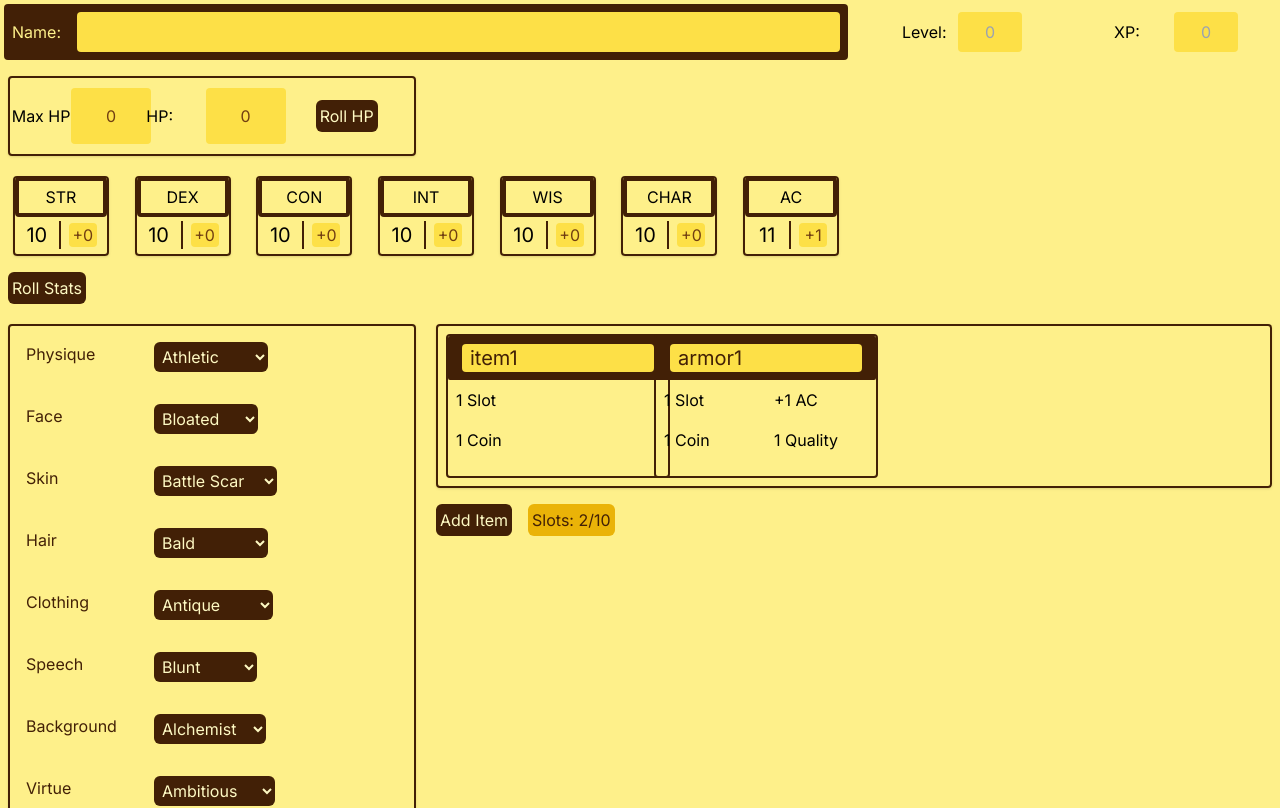
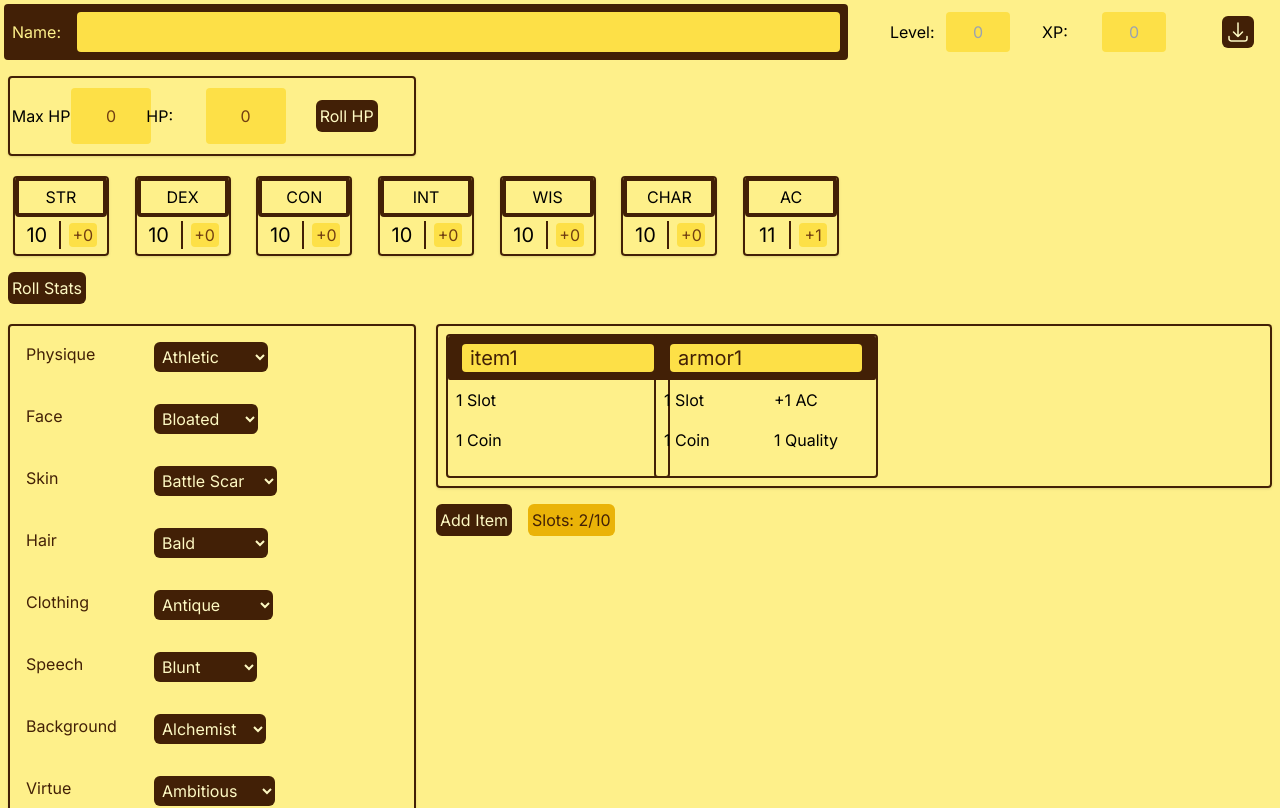
Before and after one commit to mf-andres/knave-charsheet, a Next.js app: page / in a window 1280 px wide. Shown: the top 808 px of the page. Built offline with nearby package versions, Linux system fonts and the light colour scheme.

Commit message:
feat: add download state json

```diff
--- a/app/page.tsx
+++ b/app/page.tsx
@@ -7,6 +7,7 @@ import Inventory from "@/components/inventory";
 import HpInput from "@/components/hp";
 import LevelAndXP from "@/components/level-and-xp";
 import { useState } from "react";
+import DownloadButton from "@/components/download-button";
 
 export default function Home() {
   // TODO
@@ -29,6 +30,7 @@ export default function Home() {
       quality: 1,
     },
   ]);
+  const state = { state: "state" };
 
   return (
     <div className="grid grid-cols-3 grid-flow-row gap-1 bg-yellow-200">
@@ -37,7 +39,10 @@ export default function Home() {
       </div>
 
       <div className="col-start-3 row-start-1">
-        <LevelAndXP></LevelAndXP>
+        <div className="flex justify-around justify-items-center items-center">
+          <LevelAndXP></LevelAndXP>
+          <DownloadButton state={state}></DownloadButton>
+        </div>
       </div>
 
       <div className="col-start-1 row-start-2">
--- /dev/null
+++ b/components/download-button.tsx
@@ -0,0 +1,54 @@
+interface Props {
+  state: any;
+}
+
+const DownloadButton: React.FC<Props> = ({ state }) => {
+  const handleDownload = () => {
+    // Convert state to JSON string
+    const json = JSON.stringify(state, null, 2);
+
+    // Create a Blob object
+    const blob = new Blob([json], { type: "application/json" });
+
+    // Create a URL for the Blob
+    const url = URL.createObjectURL(blob);
+
+    // Create a temporary anchor element
+    const a = document.createElement("a");
+    a.href = url;
+    a.download = "state.json";
+
+    // Simulate click on the anchor element to initiate download
+    document.body.appendChild(a);
+    a.click();
+
+    // Cleanup
+    document.body.removeChild(a);
+    URL.revokeObjectURL(url);
+  };
+
+  return (
+    <div>
+      <button
+        className="m-2 p-1 bg-yellow-950 text-yellow-100 rounded-md"
+        onClick={(e) => handleDownload()}
+      >
+        <svg
+          xmlns="http://www.w3.org/2000/svg"
+          fill="none"
+          viewBox="0 0 24 24"
+          strokeWidth={1.5}
+          stroke="currentColor"
+          className="w-6 h-6"
+        >
+          <path
+            strokeLinecap="round"
+            strokeLinejoin="round"
+            d="M3 16.5v2.25A2.25 2.25 0 0 0 5.25 21h13.5A2.25 2.25 0 0 0 21 18.75V16.5M16.5 12 12 16.5m0 0L7.5 12m4.5 4.5V3"
+          />
+        </svg>
+      </button>
+    </div>
+  );
+};
+export default DownloadButton;
```
